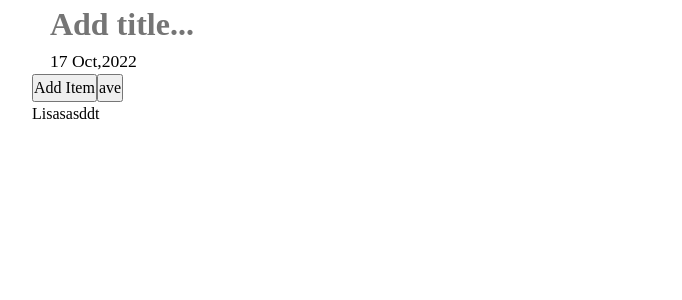
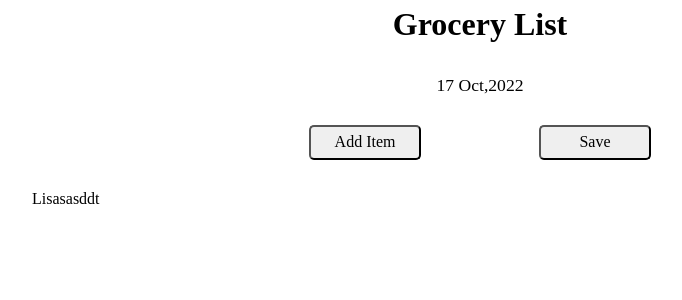
Before and after one commit to Tez01/grocery_list, a React app in the folder frontend/: page / in a window 1280 px wide. Shown: the top 300 px of the page, without its empty margins (160-842 px from the left). Built offline with nearby package versions, Linux system fonts and the light colour scheme; the HTML template or start-up script is replaced by a standard one.

Commit message:
Make utilities section on fronten

```diff
--- a/frontend/src/components/Header.js
+++ b/frontend/src/components/Header.js
@@ -16,11 +16,13 @@ function Header() {
   const [date, changeDate] = useState(`${currentDate}`);
   return (
     <div className="header container">
-      <input
+      {/* <input
         className="header__input fs-primary-heading fw-bold"
         type="text"
         placeholder="Add title..."
-      />
+      /> */}
+      <h1>Grocery List</h1>
+      <br></br>
       <h3 className="header__date fs-secondary-heading fw-semi-bold">{date}</h3>
     </div>
   );
--- a/frontend/src/components/Utilities.js
+++ b/frontend/src/components/Utilities.js
@@ -3,8 +3,12 @@ import React from "react";
 function Utilities() {
   return (
     <div className="utilities container">
-      <button className="fs-button fw-semi-bold">Add Item</button>
-      <button className="fs-button fw-semi-bold">ave</button>
+      <button className="utilities__button utilities__button--add fs-button fw-semi-bold">
+        Add Item
+      </button>
+      <button className="utilities__button utilities__button--save fs-button fw-semi-bold">
+        Save
+      </button>
     </div>
   );
 }
--- a/frontend/static/css/grocery_list.css
+++ b/frontend/static/css/grocery_list.css
@@ -3,10 +3,38 @@
     margin:auto;
 }
 
+/*************Header *****************/
 .header > *{
-    margin-left: 2%;
+    margin:auto;
+    width: fit-content;
 }
 
 .header__input{
     border: hidden;
 }
+input{
+    width:fit-content;
+}
+
+/********************* Utilities ****************/
+.utilities.container{
+    padding:3%;
+    display: flex;
+    justify-content: center;
+}
+.utilities__button{
+    border-radius: 5px;
+    margin-inline: 7%;
+    padding: .2rem;
+    padding-inline: .4rem;
+    width: 7rem;
+}
+@media (max-width: 400px){
+    .utilities__button{
+        margin-inline: 3%;
+    }
+}
+/************************ List ************************/
+.list.container{
+    padding:
+}
--- a/frontend/static/css/index.css
+++ b/frontend/static/css/index.css
@@ -166,3 +166,12 @@ svg {
     font-size:var(--fs-small);
 
 }
+
+h1{
+    font-size: var(--fs-large);
+    font-weight: var(--fw-bold);
+}
+h3{
+    font-size: var(--fs-medium);
+    font-weight: var(--fw-bold);
+}
```
Also changed, not shown: frontend/static/js/main.js, 1 other file (tests, documents, lock files or other folders).
